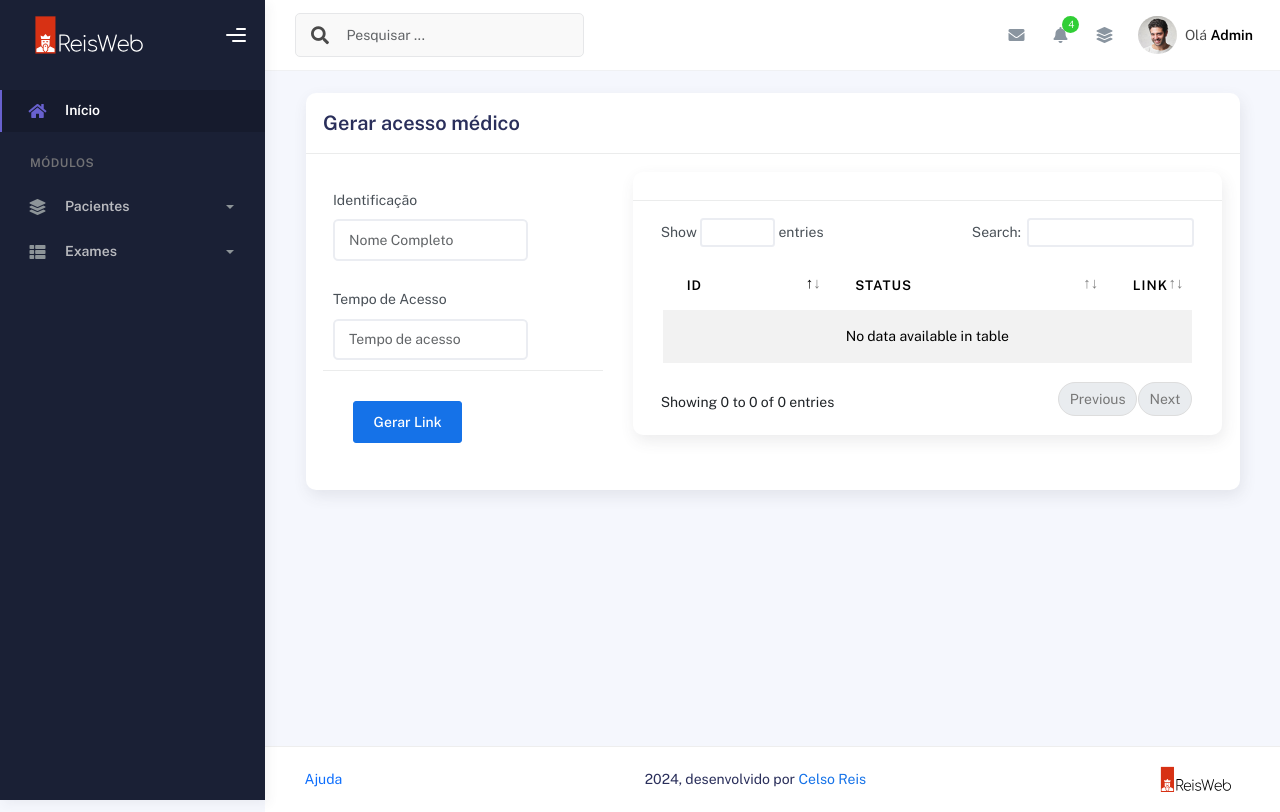
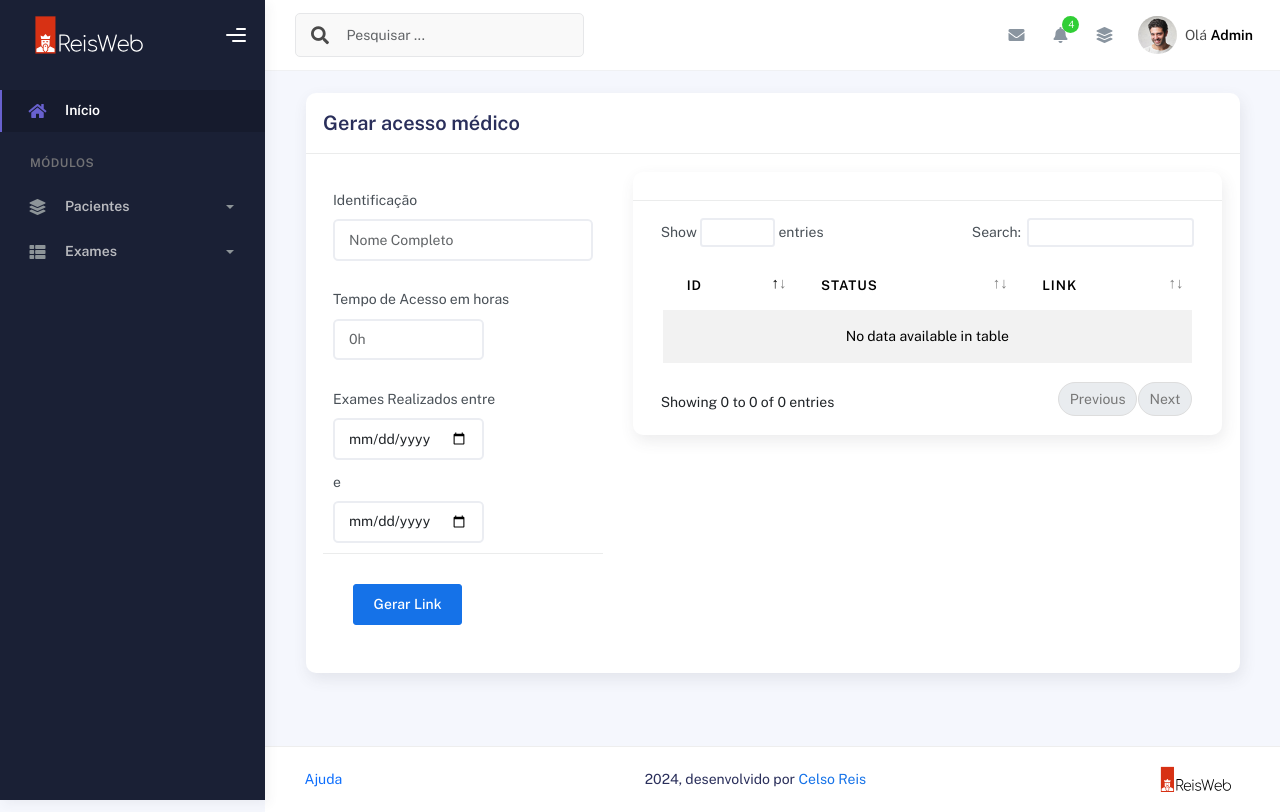
Before and after one commit to CelsoSReis/lc_lab, a Django app: page /exames/gerar_acesso_medico/ in a window 1280 px wide. Run offline with Django 5.2, Linux system fonts and the light colour scheme; the visitor is signed in with stand-in values (Sample User, id 1); data that the repository does not hold is empty; some libraries are stand-ins or nearby versions.

Commit message:
Função status acesso médico

```diff
--- a/exames/templates/gerar_acesso_medico.html
+++ b/exames/templates/gerar_acesso_medico.html
@@ -27,10 +27,10 @@
                                 <form action="{% url "gerar_acesso_medico" %}" method="POST">{% csrf_token %}
                                     <div class="form-group form-inline">
                                         <label for="inlineinput" class="col-md-3 col-form-label">Identificação</label>
-                                        <div class="col-md-9 p-0">
+                                        <div class="col-md-12 p-0">
                                             <input
                                                 type="text"
-                                                class="form-control input-full"
+                                                class="form-control"
                                                 name="identificacao"
                                                 id="inlineinput"
                                                 placeholder="Nome Completo"
@@ -38,14 +38,36 @@
                                         </div>
                                     </div>
                                     <div class="form-group form-inline">
-                                        <label for="inlineinput" class="col-md-3 col-form-label">Tempo de Acesso</label>
-                                        <div class="col-md-9 p-0">
+                                        <label for="inlineinput" class="col-md-3 col-form-label">Tempo de Acesso em horas</label>
+                                        <div class="col-md-7 p-0">
                                             <input
-                                                type="text"
-                                                class="form-control input-full"
+                                                type="number"
+                                                class="form-control"
                                                 name="tempo_de_acesso"
                                                 id="inlineinput"
-                                                placeholder="Tempo de acesso"
+                                                placeholder="0h"
+                                            />
+                                        </div>
+                                    </div>
+                                    <div class="form-group form-inline">
+                                        <label for="inlineinput" class="col-md-3 col-form-label">Exames Realizados entre</label>
+                                        <div class="col-md-7 p-0 mb-1">
+                                            <input
+                                                type="date"
+                                                class="form-control"
+                                                name="data_exame_inicial"
+                                                id="inlineinput"
+                                                placeholder="Data inicial"
+                                            />
+                                        </div>
+                                        <label for="inlineinput" class="col-md-3 col-form-label">e</label>
+                                        <div class="col-md-7 p-0">
+                                            <input
+                                                type="date"
+                                                class="form-control"
+                                                name="data_exame_final"
+                                                id="inlineinput"
+                                                placeholder="Data Final"
                                             />
                                         </div>
                                     </div>
@@ -67,28 +89,20 @@
                                                     <tr>
                                                         <th>Id</th>
                                                         <th>Status</th>
-                                                        <th style="width: 10%">Link</th>
+                                                        <th >Link</th>
                                                     </tr>
                                                 </thead>
 
                                                     <tbody>
-                                                        {% for exame in exames  %}
-                                                            {% if  exame.exame.tipo == 'S' or exame.exame.tipo == 'I'%}
-                                                                <tr>
-                                                                    <td>{{exame.exame.nome}}</td>
+                                                        {% for acesso in acessos_medicos  %}
+                                                            <tr>
+                                                                <td>{{acesso.identificacao}}</td>
 
-                                                                    <td>
-                                                                        {{exame.badge_template}}
-                                                                    </td>
-                                                                    <td>
-                                                                        {% if exame.status == 'F' %}
-                                                                            <a href="{% url "permitir_abrir_exame" exame.id %}" class="btn btn-primary" target="_blank">Abrir</a>
-                                                                        {% else %}
-                                                                            <a href="" class=" btn btn-light disabled">Em análise</a>
-                                                                        {% endif %}
-                                                                    </td>
-                                                                </tr>
-                                                            {% endif %}
+                                                                <td>{{acesso.status}}</td>
+                                                                <td>
+                                                                    {{acesso.url}}
+                                                                </td>
+                                                            </tr>
                                                         {% endfor %}
                                                     </tbody>
 
```
Also changed, not shown: exames/models.py (+13 -1 lines).
